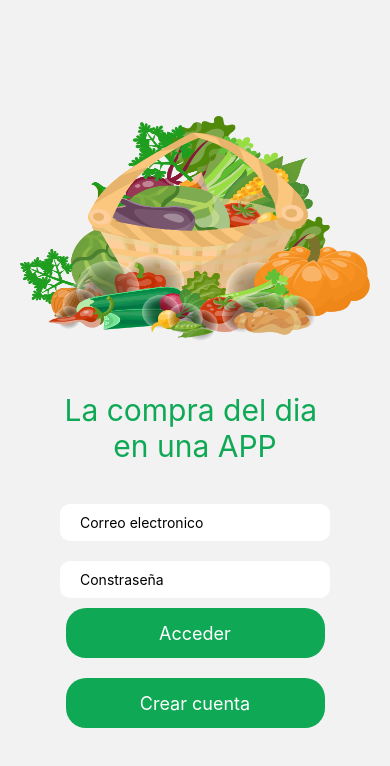
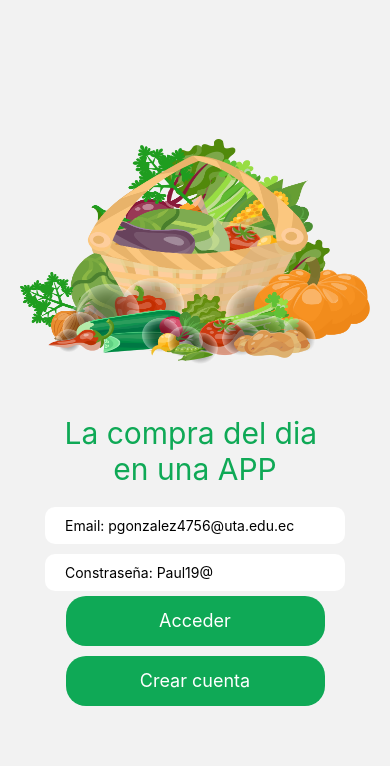
Before and after one commit to PSGS99/gonzalez_paul_examen2, a React Native app: screen /GetStarted in a window 390 px wide. Shown: the top 766 px of the page. Built offline with nearby package versions, Linux system fonts and the light colour scheme.

Commit message:
Gonzalez Paul 21:30

```diff
--- a/src/screens/Login/LoginScreen.js
+++ b/src/screens/Login/LoginScreen.js
@@ -45,10 +45,10 @@ const Login = ({ navigation }) => {
         <Text style={styles.txtSlogan}>en una APP</Text>
       </View>
 
-      <Gap height={30} />
+      <Gap height={15} />
 
       <TextInput
-        placeholder="Correo electronico"
+        placeholder="Email: pgonzalez4756@uta.edu.ec"
         style={styles.input}
         onChangeText={(text) => setEmail(text)}
       />
@@ -57,7 +57,7 @@ const Login = ({ navigation }) => {
       )}
 
       <TextInput
-        placeholder="Constraseña"
+        placeholder="Constraseña: Paul19@"
         style={styles.input}
         onChangeText={(text) => setPassword(text)}
         secureTextEntry
@@ -73,7 +73,7 @@ const Login = ({ navigation }) => {
         }}
         text="Acceder"
       />
-      <Gap height={20} />
+      <Gap height={10} />
 
       <Button
         onPress={() => navigation.replace("Signup")} // SignUp Component
@@ -107,8 +107,8 @@ const styles = StyleSheet.create({
     paddingHorizontal: 20,
     paddingVertical: 10,
     borderRadius: 10,
-    marginVertical: 10,
-    marginHorizontal: 40,
+    marginVertical: 5,
+    marginHorizontal: 25,
   },
   buttonContainer: {
     width: "60%",
```
